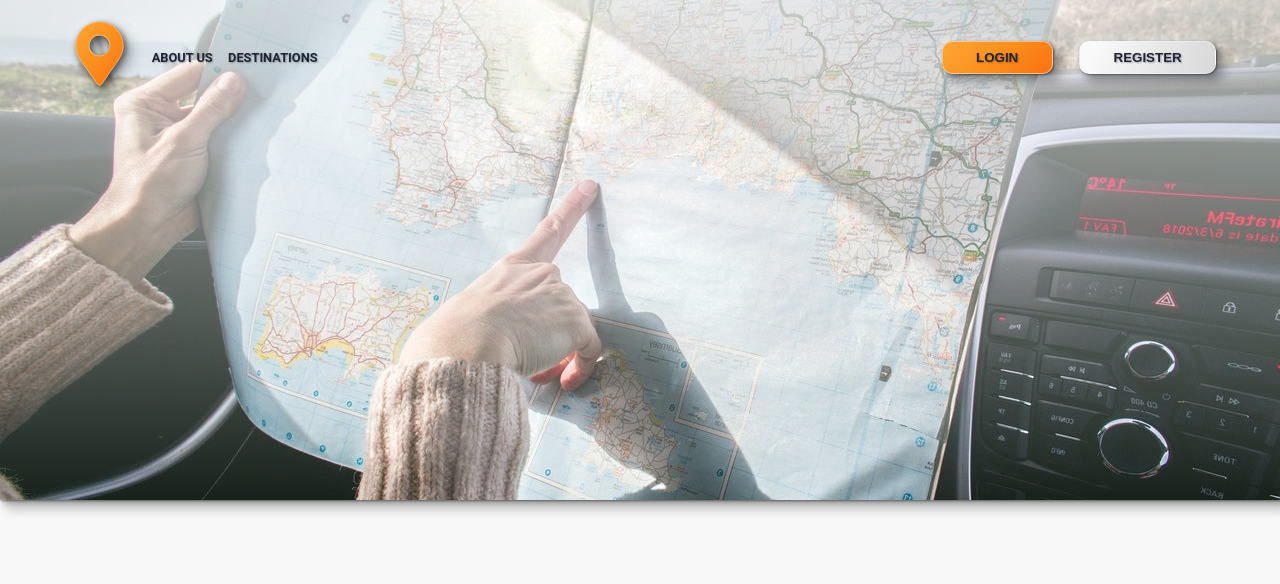
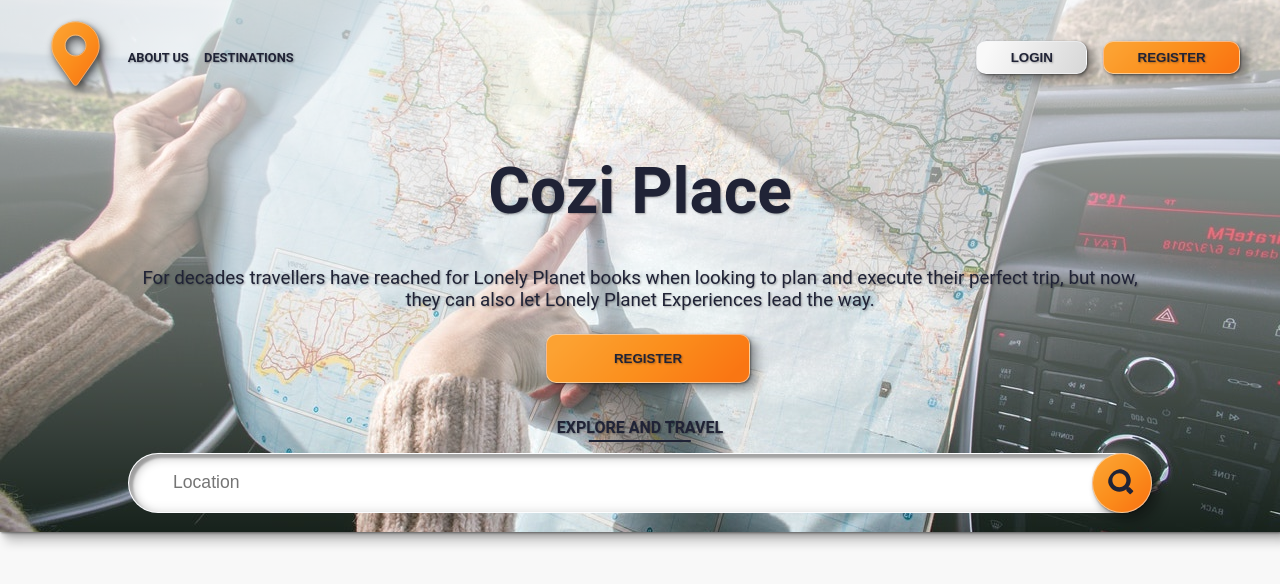
Before and after one commit to colmexcode/frontend_code, a React app: page / in a window 1280 px wide. Shown: the top 584 px of the page. Built offline with nearby package versions, Linux system fonts and the light colour scheme.

Commit message:
search bar and hero

```diff
--- a/src/components/Header/index.js
+++ b/src/components/Header/index.js
@@ -18,10 +18,10 @@ export const Header = () => {
         <Link to="/">destinations</Link>
       </Brand>
       <div>
+        <Button type="button">login</Button>
         <Button main type="button">
-          login
+          register
         </Button>
-        <Button type="button">register</Button>
       </div>
     </StyledHeader>
   );
--- a/src/components/Header/styles.js
+++ b/src/components/Header/styles.js
@@ -5,10 +5,11 @@ import { spacing } from '../../global-styles/Variables';
 
 // ------------------------------------ COMPONENTS ------------------------------------//
 export const StyledHeader = styled.header`
+  width: 100%;
   display: flex;
   justify-content: space-between;
   align-items: center;
-  padding: ${spacing.space1} ${spacing.space4};
+  padding: ${spacing.space1} ${spacing.space3};
 `;
 
 export const Brand = styled.div`
--- a/src/components/Hero/index.js
+++ b/src/components/Hero/index.js
@@ -4,6 +4,7 @@ import React from 'react';
 // ------------------------------ import components
 import { Header } from '../Header';
 import { SearchBar } from '../SearchBar';
+import { Introduction } from '../Introduction';
 
 // ------------------------------ import styles and images
 import { StyledHero, HeroImage } from './styles';
@@ -19,7 +20,8 @@ export const Hero = () => {
         alt="A woman is pointing to a map in a road trip"
       />
       <Header />
-      {/* <SearchBar /> */}
+      <Introduction />
+      <SearchBar />
     </StyledHero>
   );
 };
--- a/src/components/Hero/styles.js
+++ b/src/components/Hero/styles.js
@@ -6,7 +6,10 @@ import { shadows } from '../../global-styles/Variables';
 
 // ------------------------------------ COMPONENTS ------------------------------------//
 export const StyledHero = styled.section`
-  height: 500px;
+  display: flex;
+  flex-direction: column;
+  justify-content: space-between;
+  align-items: center;
   position: relative;
   background: linear-gradient(
     180deg,
--- a/src/components/Icons/styles.js
+++ b/src/components/Icons/styles.js
@@ -23,7 +23,9 @@ export const StyledIcon = styled.img`
     css`
       width: 60px;
       height: 60px;
-      padding: 12px;
+      position: absolute;
+      right: 0;
+      padding: 15px;
       ${colors.mainBackgroundColor};
     `};
 
--- /dev/null
+++ b/src/components/Introduction/index.js
@@ -0,0 +1,22 @@
+// ------------------------------ import libraries
+import React from 'react';
+
+// ------------------------------ import styles and images
+import { Button } from '../../global-styles/Buttons';
+import { Titule, StyledIntroduction, Description } from './styles';
+
+// ------------------------------------ COMPONENT ------------------------------------//
+// this is the description of the app in the landing page
+export const Introduction = () => {
+  return (
+    <StyledIntroduction>
+      <Titule>Cozi Place</Titule>
+      <Description>
+        For decades travellers have reached for Lonely Planet books
+        when looking to plan and execute their perfect trip, but now,
+        they can also let Lonely Planet Experiences lead the way.
+      </Description>
+      <Button big>register</Button>
+    </StyledIntroduction>
+  );
+};
--- /dev/null
+++ b/src/components/Introduction/styles.js
@@ -0,0 +1,29 @@
+// ------------------------------ import libraries
+import styled from 'styled-components';
+
+// ------------------------------ import variables
+import {
+  colors,
+  spacing,
+  fonts,
+  shadows,
+} from '../../global-styles/Variables';
+
+// ------------------------------------ COMPONENTS ------------------------------------//
+export const StyledIntroduction = styled.section`
+  text-align: center;
+  color: ${colors.titleColor};
+  text-shadow: ${shadows.textShadow};
+`;
+
+export const Titule = styled.h1`
+  font-size: ${fonts.bigTitle};
+  margin: ${spacing.space1} 0;
+`;
+
+export const Description = styled.h3`
+  width: 80%;
+  margin: ${spacing.space2} auto;
+  color: ${colors.titleColor};
+  font-weight: ${fonts.normal};
+`;
--- a/src/components/SearchBar/index.js
+++ b/src/components/SearchBar/index.js
@@ -5,19 +5,23 @@ import React from 'react';
 import { Icon } from '../Icons';
 
 // ------------------------------ import styles and images
+import {
+  SearchBarStyled,
+  SearchContainer,
+  SearchInput,
+  Title,
+} from './styles';
 
 // ------------------------------------ COMPONENT ------------------------------------//
-// this component search the experiences
+// this component is the search bar to get the experiences
 export const SearchBar = () => {
   return (
-    <>
-      <p> explore and travel </p>
-      <section>
-        <div>
-          <input type="text" name="" placeholder="Location" />
-          <Icon type="search" />
-        </div>
-      </section>
-    </>
+    <SearchBarStyled>
+      <Title> explore and travel </Title>
+      <SearchContainer>
+        <SearchInput type="text" name="" placeholder="Location" />
+        <Icon type="search" />
+      </SearchContainer>
+    </SearchBarStyled>
   );
 };
--- a/src/components/SearchBar/styles.js
+++ b/src/components/SearchBar/styles.js
@@ -1,9 +1,57 @@
 // ------------------------------ import libraries
 import styled from 'styled-components';
 // ------------------------------ import variables
-import { Colors, Spacing } from '../../styles/Variables';
+import {
+  colors,
+  spacing,
+  shadows,
+  fonts,
+  border,
+} from '../../global-styles/Variables';
 
 // ------------------------------------ COMPONENTS ------------------------------------//
-export const HeaderStyled = styled.header``;
+export const SearchBarStyled = styled.section`
+  width: 80%;
+  margin: ${spacing.space2} 0;
+  text-align: center;
+`;
 
-export const Link = styled.a``;
+export const Title = styled.p`
+  position: relative;
+  color: ${colors.titleColor};
+  font-weight: ${fonts.bold};
+  text-transform: uppercase;
+  text-shadow: ${shadows.textShadow};
+
+  ::after {
+    content: '';
+    position: absolute;
+    width: 10%;
+    height: 2px;
+    bottom: -5px;
+    left: 50%;
+    transform: translateX(-50%);
+    background: ${colors.titleColor};
+  }
+`;
+
+export const SearchContainer = styled.div`
+  position: relative;
+`;
+
+export const SearchInput = styled.input`
+  width: 100%;
+  height: 60px;
+  padding-left: ${spacing.space3};
+  font-size: ${fonts.h3};
+  color: ${colors.titleColor};
+  border-radius: 30px;
+  border: ${border.border};
+  box-shadow: ${shadows.innerShadow};
+  outline: none;
+
+  &:focus {
+    border: 2px solid #fb8f1d;
+    box-shadow: ${shadows.innerSoftShadow};
+  }
+`;
--- a/src/global-styles/Buttons.js
+++ b/src/global-styles/Buttons.js
@@ -26,6 +26,12 @@ export const Button = styled.button`
     css`
       ${colors.mainBackgroundColor};
     `};
+  ${(props) =>
+    props.big &&
+    css`
+      padding: ${spacing.space2} ${spacing.space4};
+      ${colors.mainBackgroundColor};
+    `};
   &:active {
     box-shadow: ${shadows.innerShadow};
   }
--- a/src/global-styles/Variables.js
+++ b/src/global-styles/Variables.js
@@ -12,9 +12,9 @@ export const colors = {
 // ------------------------------------ SPACING ------------------------------------//
 export const spacing = {
   space1: '.6em',
-  space2: '2em',
+  space2: '1.2em',
   space3: '2.5em',
-  space4: '4em',
+  space4: '5em',
 };
 
 // ------------------------------------ FONTS ------------------------------------//
@@ -48,5 +48,8 @@ export const shadows = {
   innerShadow: `inset 4px 4px 10px rgba(0, 0, 0, 0.25),
                 inset -4px -4px 10px 1px #F6F6F6,
                 inset 3px 3px 2px 1px rgba(0, 0, 0, 0.25)`,
+  innerSoftShadow: `inset 3px 3px 10px rgba(0, 0, 0, 0.25),
+                    inset -4px -4px 10px #F6F6F6,
+                    inset 5px 5px 8px rgba(0, 0, 0, 0.25)`,
   textShadow: '1px 1px 2px rgba(0, 0, 0, 0.3)',
 };
```
